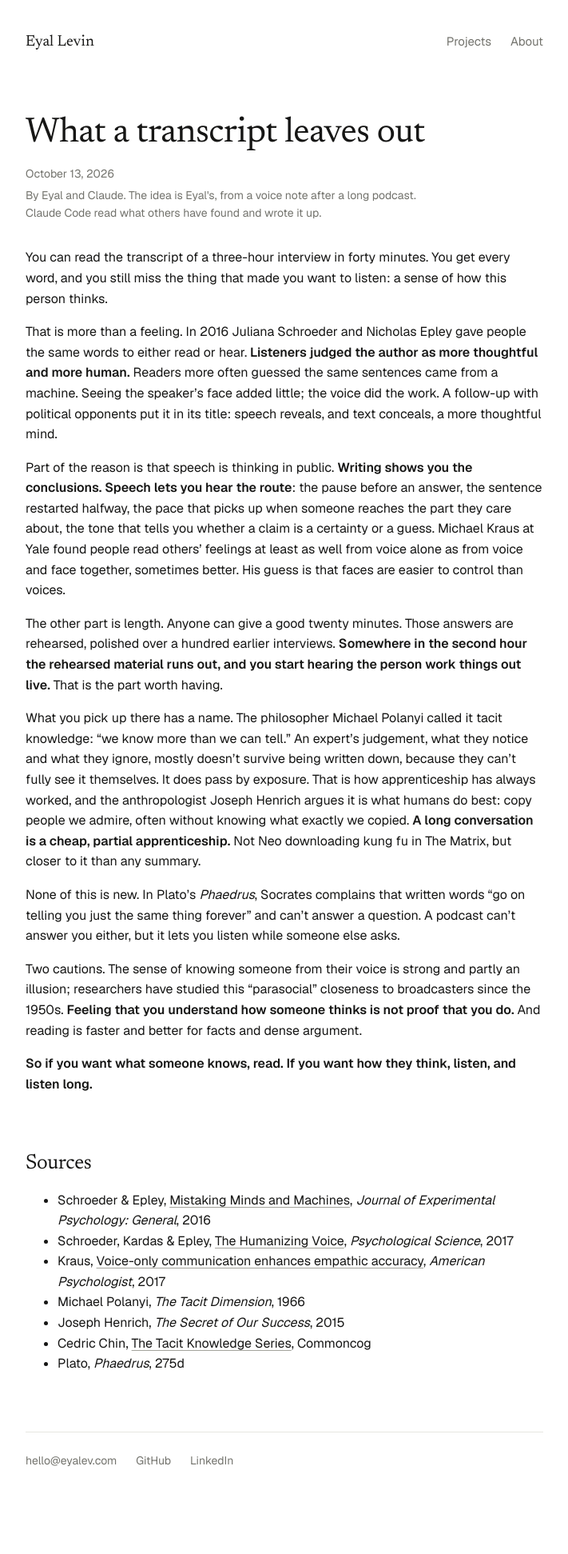
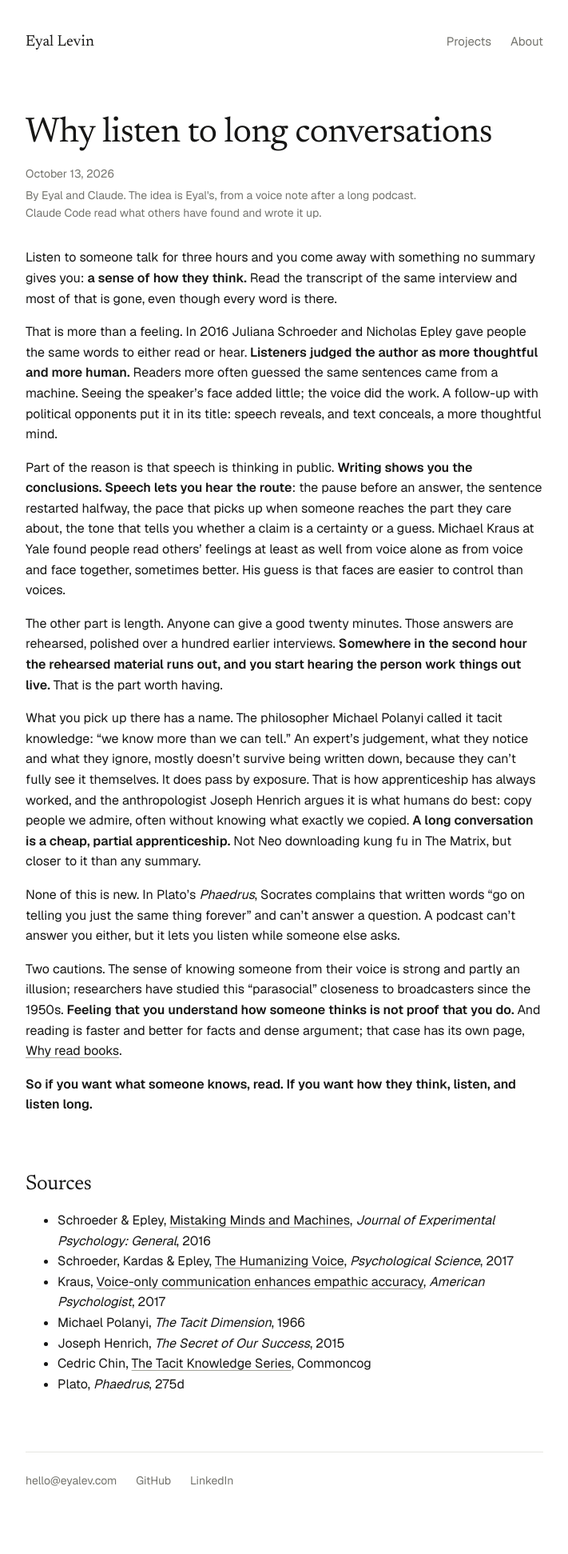
Before and after one commit to eyalev/eyalev.github.io, a Jekyll site: the page built from _with_claude/why-listen-to-long-conversations.md, in a window 1280 px wide. Shown: the whole page at 80% size, without its empty margins (284-995 px from the left). Built offline with Jekyll 4.4.1, drawn with Linux system fonts in a browser that asks for light colours; before the commit the page ends 1917 px from its top, so only the background shows below that.

Commit message:
with-claude: retitle to 'Why listen to long conversations', add 'Why read books'
The two posts link to each other; the old URL redirects. Reading evidence
comes from ybooks.app/why.

Co-Authored-By: Claude Opus 5.5 (1M context) <noreply@anthropic.com>

```diff
--- a/_config.yml
+++ b/_config.yml
@@ -14,6 +14,7 @@ collections:
 
 plugins:
   - jekyll-feed
+  - jekyll-redirect-from
 
 exclude:
   - README.md
--- a/_with_claude/what-a-transcript-leaves-out.md
+++ b/_with_claude/why-listen-to-long-conversations.md
@@ -1,13 +1,15 @@
 ---
 layout: post
-title: What a transcript leaves out
+title: Why listen to long conversations
 date: 2026-10-13
+redirect_from:
+  - /with-claude/what-a-transcript-leaves-out/
 byline: By Eyal and Claude. The idea is Eyal's, from a voice note after a long podcast. Claude Code read what others have found and wrote it up.
-description: Why hearing someone talk for hours teaches you how they think, in a way their words on a page don't.
+description: What hours of podcasts and long interviews give you that reading doesn't, the evidence behind it, and its limits.
 noindex: true
 ---
 
-You can read the transcript of a three-hour interview in forty minutes. You get every word, and you still miss the thing that made you want to listen: a sense of how this person thinks.
+Listen to someone talk for three hours and you come away with something no summary gives you: **a sense of how they think.** Read the transcript of the same interview and most of that is gone, even though every word is there.
 
 That is more than a feeling. In 2016 Juliana Schroeder and Nicholas Epley gave people the same words to either read or hear. **Listeners judged the author as more thoughtful and more human.** Readers more often guessed the same sentences came from a machine. Seeing the speaker's face added little; the voice did the work. A follow-up with political opponents put it in its title: speech reveals, and text conceals, a more thoughtful mind.
 
@@ -19,7 +21,7 @@ What you pick up there has a name. The philosopher Michael Polanyi called it tac
 
 None of this is new. In Plato's *Phaedrus*, Socrates complains that written words "go on telling you just the same thing forever" and can't answer a question. A podcast can't answer you either, but it lets you listen while someone else asks.
 
-Two cautions. The sense of knowing someone from their voice is strong and partly an illusion; researchers have studied this "parasocial" closeness to broadcasters since the 1950s. **Feeling that you understand how someone thinks is not proof that you do.** And reading is faster and better for facts and dense argument.
+Two cautions. The sense of knowing someone from their voice is strong and partly an illusion; researchers have studied this "parasocial" closeness to broadcasters since the 1950s. **Feeling that you understand how someone thinks is not proof that you do.** And reading is faster and better for facts and dense argument; that case has its own page, [Why read books](/with-claude/why-read-books/).
 
 **So if you want what someone knows, read. If you want how they think, listen, and listen long.**
 
```
Also changed, not shown: CLAUDE.md (+4 -0 lines), _with_claude/why-read-books.md (added, +40 -0 lines).
